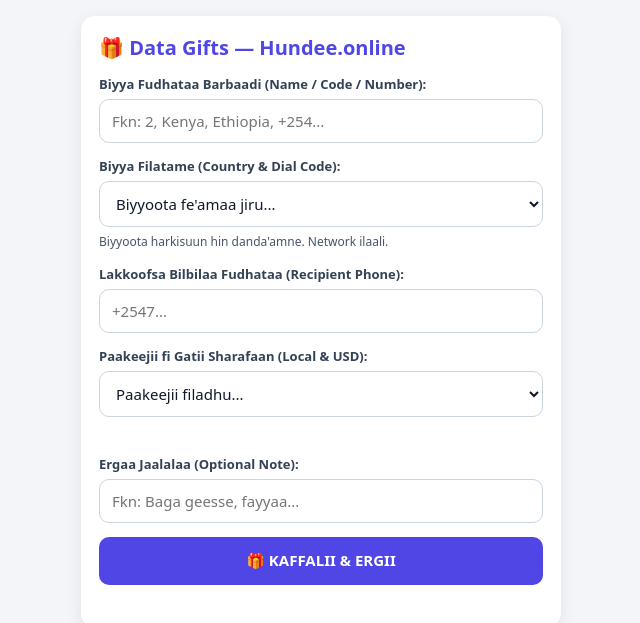
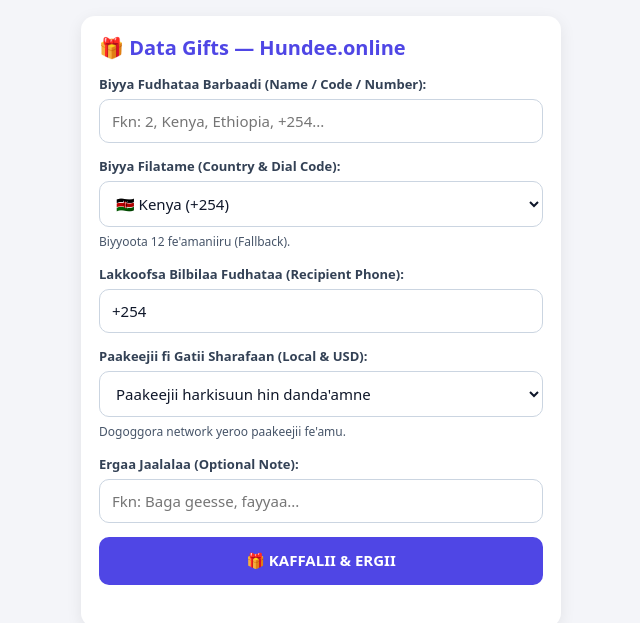
Before and after one commit to hundeebaddaabaalee/Hundee.online, a plain HTML site: page Myapp/gift.html in a window 1280 px wide. Shown: the top 623 px of the page, without its empty margins (319-959 px from the left). Drawn offline with Linux system fonts and the light colour scheme; no server answers.

Commit message:
update Myapp/gift.html

```diff
--- a/Myapp/gift.html
+++ b/Myapp/gift.html
@@ -132,6 +132,21 @@
   <script>
     const API_BASE = "https://hunde-backend-7ryw.onrender.com";
 
+    const FALLBACK_COUNTRIES = [
+      { name: "Kenya", isoCode: "KE", dialCode: "+254", flagEmoji: "🇰🇪" },
+      { name: "Ethiopia", isoCode: "ET", dialCode: "+251", flagEmoji: "🇪🇹" },
+      { name: "Somalia", isoCode: "SO", dialCode: "+252", flagEmoji: "🇸🇴" },
+      { name: "Djibouti", isoCode: "DJ", dialCode: "+253", flagEmoji: "🇩🇯" },
+      { name: "Uganda", isoCode: "UG", dialCode: "+256", flagEmoji: "🇺🇬" },
+      { name: "Tanzania", isoCode: "TZ", dialCode: "+255", flagEmoji: "🇹🇿" },
+      { name: "Bahrain", isoCode: "BH", dialCode: "+973", flagEmoji: "🇧🇭" },
+      { name: "Saudi Arabia", isoCode: "SA", dialCode: "+966", flagEmoji: "🇸🇦" },
+      { name: "United Arab Emirates", isoCode: "AE", dialCode: "+971", flagEmoji: "🇦🇪" },
+      { name: "Qatar", isoCode: "QA", dialCode: "+974", flagEmoji: "🇶🇦" },
+      { name: "United States", isoCode: "US", dialCode: "+1", flagEmoji: "🇺🇸" },
+      { name: "United Kingdom", isoCode: "GB", dialCode: "+44", flagEmoji: "🇬🇧" }
+    ];
+
     const searchInput = document.getElementById("countrySearch");
     const countrySelect = document.getElementById("countrySelect");
     const phoneInput = document.getElementById("recipientPhone");
@@ -145,7 +160,7 @@
 
     function renderCountries(list, preferredIso = "") {
       countrySelect.innerHTML = "";
-      if (!list || list.length === 0) {
+      if (!Array.isArray(list) || list.length === 0) {
         const opt = document.createElement("option");
         opt.value = "";
         opt.textContent = "Biyya barbaadame hin argamne";
@@ -174,17 +189,26 @@
       countryStatus.textContent = "Online irraa harkifachaa jira...";
       try {
         const res = await fetch(`${API_BASE}/api/countries`);
+        if (!res.ok) throw new Error(`HTTP ${res.status}`);
         const data = await res.json();
-        allCountries = Array.isArray(data.countries) ? data.countries : [];
+        const apiList = Array.isArray(data.countries) ? data.countries : [];
 
-        const defaultIso = allCountries.some((c) => c.isoCode === "KE")
-          ? "KE"
-          : (allCountries[0]?.isoCode || "");
-
-        renderCountries(allCountries, defaultIso);
-        countryStatus.textContent = `Biyyoota ${allCountries.length} fe'amaniiru.`;
+        if (apiList.length > 0) {
+          allCountries = apiList;
+          const defaultIso = allCountries.some((c) => c.isoCode === "KE")
+            ? "KE"
+            : (allCountries[0]?.isoCode || "");
+          renderCountries(allCountries, defaultIso);
+          countryStatus.textContent = `Biyyoota ${allCountries.length} fe'amaniiru (Online).`;
+          return;
+        }
+        throw new Error("Empty countries list");
       } catch (err) {
-        countryStatus.textContent = "Biyyoota harkisuun hin danda'amne. Network ilaali.";
+        allCountries = [...FALLBACK_COUNTRIES].sort((a, b) =>
+          a.name.localeCompare(b.name)
+        );
+        renderCountries(allCountries, "KE");
+        countryStatus.textContent = `Biyyoota ${allCountries.length} fe'amaniiru (Fallback).`;
       }
     }
 
@@ -194,7 +218,10 @@
       if (!isoCode) return;
 
       try {
-        const res = await fetch(`${API_BASE}/api/data-packages?countryCode=${encodeURIComponent(isoCode)}`);
+        const res = await fetch(
+          `${API_BASE}/api/data-packages?countryCode=${encodeURIComponent(isoCode)}`
+        );
+        if (!res.ok) throw new Error(`HTTP ${res.status}`);
         const data = await res.json();
         const packages = Array.isArray(data.packages) ? data.packages : [];
 
@@ -243,12 +270,15 @@
         renderCountries(allCountries, countrySelect.value);
         return;
       }
+      const qDigits = q.replace(/\D/g, "");
       const filtered = allCountries.filter((c) => {
         const nameMatch = (c.name || "").toLowerCase().includes(q);
         const isoMatch = (c.isoCode || "").toLowerCase().includes(q);
-        const dialWithPlus = (c.dialCode || "").toLowerCase().includes(q);
-        const dialDigits = (c.dialCode || "").replace(/\D/g, "").includes(q.replace(/\D/g, "")) && /\d/.test(q);
-        return nameMatch || isoMatch || dialWithPlus || dialDigits;
+        const dialMatch = (c.dialCode || "").toLowerCase().includes(q);
+        const digitsMatch =
+          qDigits.length > 0 &&
+          (c.dialCode || "").replace(/\D/g, "").includes(qDigits);
+        return nameMatch || isoMatch || dialMatch || digitsMatch;
       });
       renderCountries(filtered);
     });
```
